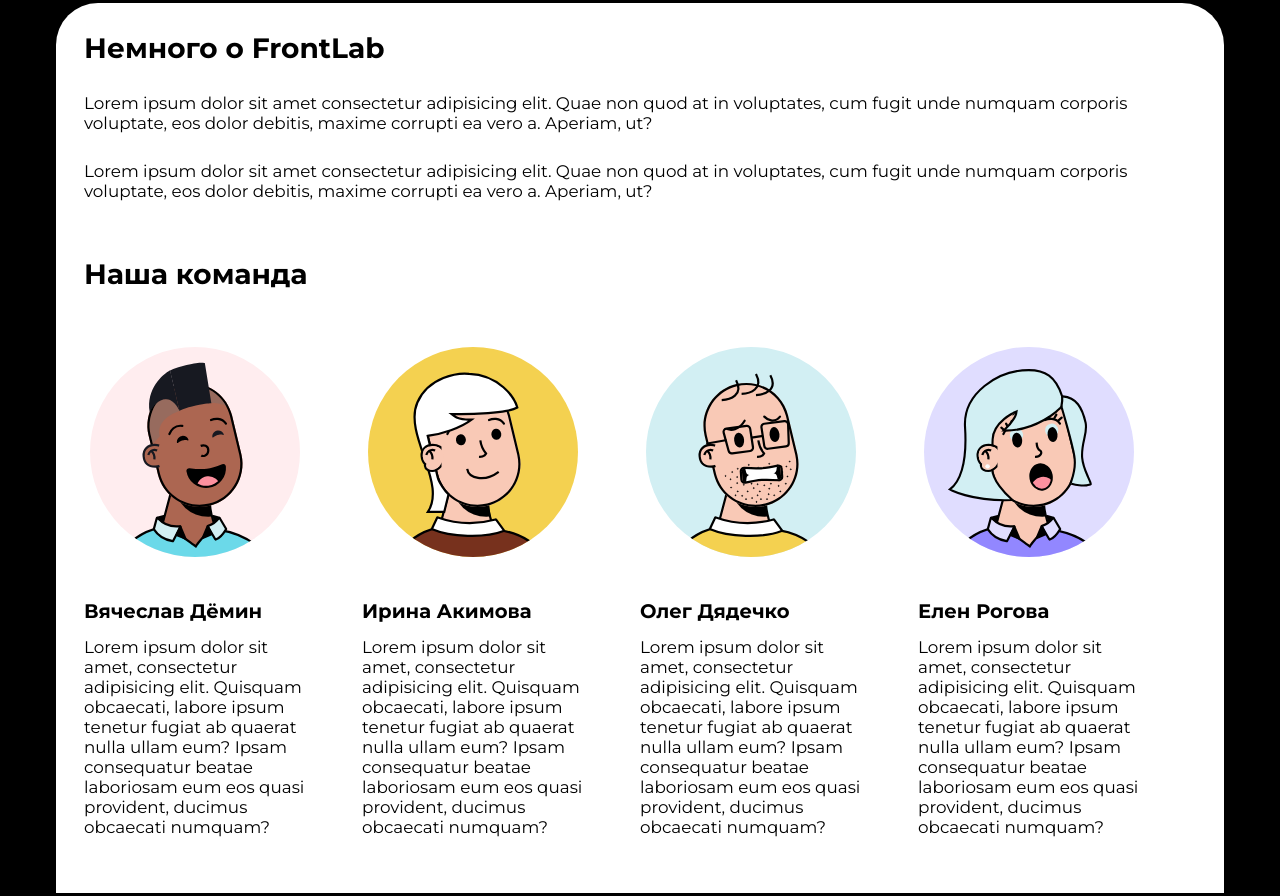
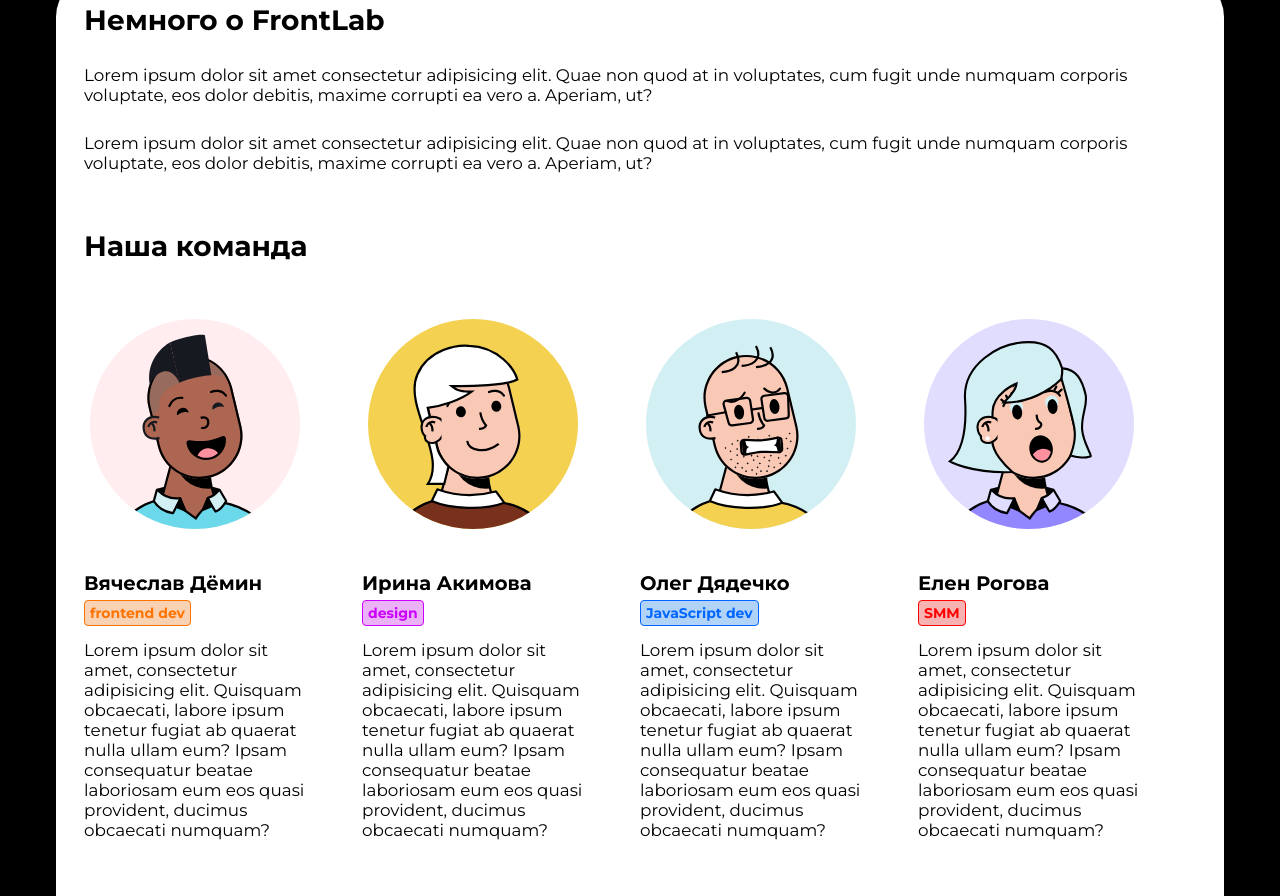
Before and after one commit to ssadexe/ssadexeportfolio, a website: page index.html in a window 1280 px wide. Shown: the part 434-1330 px from the top of the page. Drawn offline with nearby package versions, Linux system fonts and the light colour scheme; no server answers.

Commit message:
buurger edit

```diff
--- a/index.html
+++ b/index.html
@@ -15,11 +15,11 @@
 </head>
 <body>
     <div class="burger-menu" id="burger-menu">
+        <div class="close-burger-btn" id="close-burger-btn" onclick="closeMenu()">
+            <img src="img/buttons/close-icon.svg" alt="close button">
+        </div>
         <div class="menu-head">
             <p class="menu-title">Navigation Menu</p>
-            <div class="close-burger-btn" id="close-burger-btn" onclick="closeMenu()">
-                <img src="img/buttons/close-circle.svg" alt="close button">
-            </div>
         </div>
         <ul>
             <li><a href="#">Информация</a></li>
@@ -28,11 +28,11 @@
             <li><a href="#">Контакты</a></li>
         </ul>
     </div>
-    <div class="box header">
+    <div class="box header" id="header">
         <div class="burger-btn" id="burger-btn" onclick="openMenu()">
             <img src="img/buttons/menu.svg" alt="burger button">
         </div>
-        <div class="logo">
+        <div class="logo" id="logo">
             Front<span class="accent">Lab</span>
         </div>
         <div class="navigation">
@@ -65,28 +65,28 @@
                     <div class="person-avatar">
                         <img src="img/avatar-1.svg" alt="">
                     </div>
-                    <p class="person-name">Вячеслав Дёмин</p>
+                    <p class="person-name">Вячеслав Дёмин<span class="skill frontend">frontend dev</span></p>
                     <p class="text">Lorem ipsum dolor sit amet, consectetur adipisicing elit. Quisquam obcaecati, labore ipsum tenetur fugiat ab quaerat nulla ullam eum? Ipsam consequatur beatae laboriosam eum eos quasi provident, ducimus obcaecati numquam?</p>
                 </div>
                 <div class="person">
                     <div class="person-avatar">
                         <img src="img/avatar-2.svg" alt="">
                     </div>
-                    <p class="person-name">Ирина Акимова</p>
+                    <p class="person-name">Ирина Акимова<span class="skill design">design</span></p>
                     <p class="text">Lorem ipsum dolor sit amet, consectetur adipisicing elit. Quisquam obcaecati, labore ipsum tenetur fugiat ab quaerat nulla ullam eum? Ipsam consequatur beatae laboriosam eum eos quasi provident, ducimus obcaecati numquam?</p>
                 </div>
                 <div class="person">
                     <div class="person-avatar">
                         <img src="img/avatar-3.svg" alt="">
                     </div>
-                    <p class="person-name">Олег Дядечко</p>
+                    <p class="person-name">Олег Дядечко<span class="skill js">JavaScript dev</span></p>
                     <p class="text">Lorem ipsum dolor sit amet, consectetur adipisicing elit. Quisquam obcaecati, labore ipsum tenetur fugiat ab quaerat nulla ullam eum? Ipsam consequatur beatae laboriosam eum eos quasi provident, ducimus obcaecati numquam?</p>
                 </div>
                 <div class="person">
                     <div class="person-avatar">
                         <img src="img/avatar-4.svg" alt="">
                     </div>
-                    <p class="person-name">Елен Рогова</p>
+                    <p class="person-name">Елен Рогова<span class="skill smm">SMM</span></p>
                     <p class="text">Lorem ipsum dolor sit amet, consectetur adipisicing elit. Quisquam obcaecati, labore ipsum tenetur fugiat ab quaerat nulla ullam eum? Ipsam consequatur beatae laboriosam eum eos quasi provident, ducimus obcaecati numquam?</p>
                 </div>
             </div>
--- a/scss/burger-menu.scss
+++ b/scss/burger-menu.scss
@@ -2,11 +2,12 @@
 
 .burger-menu {
     position: absolute;
+    display: flex;
+    flex-direction: column;
     width: 80vw;
-    height: 100vh;
-    padding: 4rem 0 0 2rem;
+    height: 100%;
+    padding: 2rem 0 0 2rem;
     background-color: $dark;
-
     transform: translateX(-130%);
     transition: .3s ease-out;
 
@@ -52,9 +53,8 @@
 }
 
 .close-burger-btn {
-    position: absolute;
-    top: 2rem;
-    right: -4rem;
+    margin: 0 1rem 0 auto;
+
 
     img {
         width: 2.5rem;
--- a/scss/main.scss
+++ b/scss/main.scss
@@ -54,7 +54,7 @@ body {
 .header {
     display: flex;
     align-items: center;
-    padding: 4rem 2rem 0 2rem;
+    padding: 2rem 2rem 0 2rem;
 }
 
 .burger-btn img {
@@ -100,7 +100,7 @@ body {
 
 .content-box {
     animation: backInUp;
-    animation-duration: 1.2s;
+    animation-duration: 1.5s;
 }
 
 .main-img-box {
@@ -113,13 +113,18 @@ body {
     transition: 0.7s ease;
 }
 
+.main-img-box-hide {
+    opacity: 0;
+    transition: .2s ease;
+}
+
 .img-section {
     display: flex;
     justify-content: center;
     width: 100%;
 
     animation: backInDown;
-    animation-duration: .4s;
+    animation-duration: 1s;
 }
 
 .slogan-section {
@@ -139,11 +144,6 @@ body {
         weight: 700;
     }
     color: $light;
-}
-
-.main-img-box-hide {
-    opacity: 0;
-    transition: .2s ease;
 }
 
 .info-box {
@@ -184,11 +184,47 @@ body {
 }
 
 .person-name {
+    display: flex;
+    flex-direction: row;
+    align-items: center;
     margin-top: 1rem;
 
     font: {
         size: 1.4rem;
         weight: 700;
+    }
+}
+
+span.skill {
+    margin-left: 1rem;
+    padding: 3px 5px;
+
+    font: {
+        size: 1rem;
+        font-weight: 500;
+    }
+    border-radius: 4px;
+
+
+    &.frontend {
+        color: #ff7300;
+        background-color: #f8d2b2;
+        border: 1px solid #ff7300;
+    }
+    &.design {
+        color: #cc00ff;
+        background-color: #ecb2f8;
+        border: 1px solid #cc00ff;
+    }
+    &.js {
+        color: #0066ff;
+        background-color: #b2d3f8;
+        border: 1px solid #0066ff;
+    }
+    &.smm {
+        color: #ff0000;
+        background-color: #f8b2b2;
+        border: 1px solid #ff0000;
     }
 }
 
@@ -233,6 +269,14 @@ body {
     .person {
         width: 50%;
     }
+    .person-name {
+        align-items: flex-start;
+        flex-direction: column;
+    }
+    span.skill {
+        margin-top: 5px;
+        margin-left: 0;
+    }
 }
 @media screen and (min-width: 1199px) {
     .person {
```
Also changed, not shown: img/buttons/close-circle.svg (deleted), img/buttons/close-icon.png (added), img/buttons/close-icon.svg (added), scss/burger-menu.css, scss/main.css.
